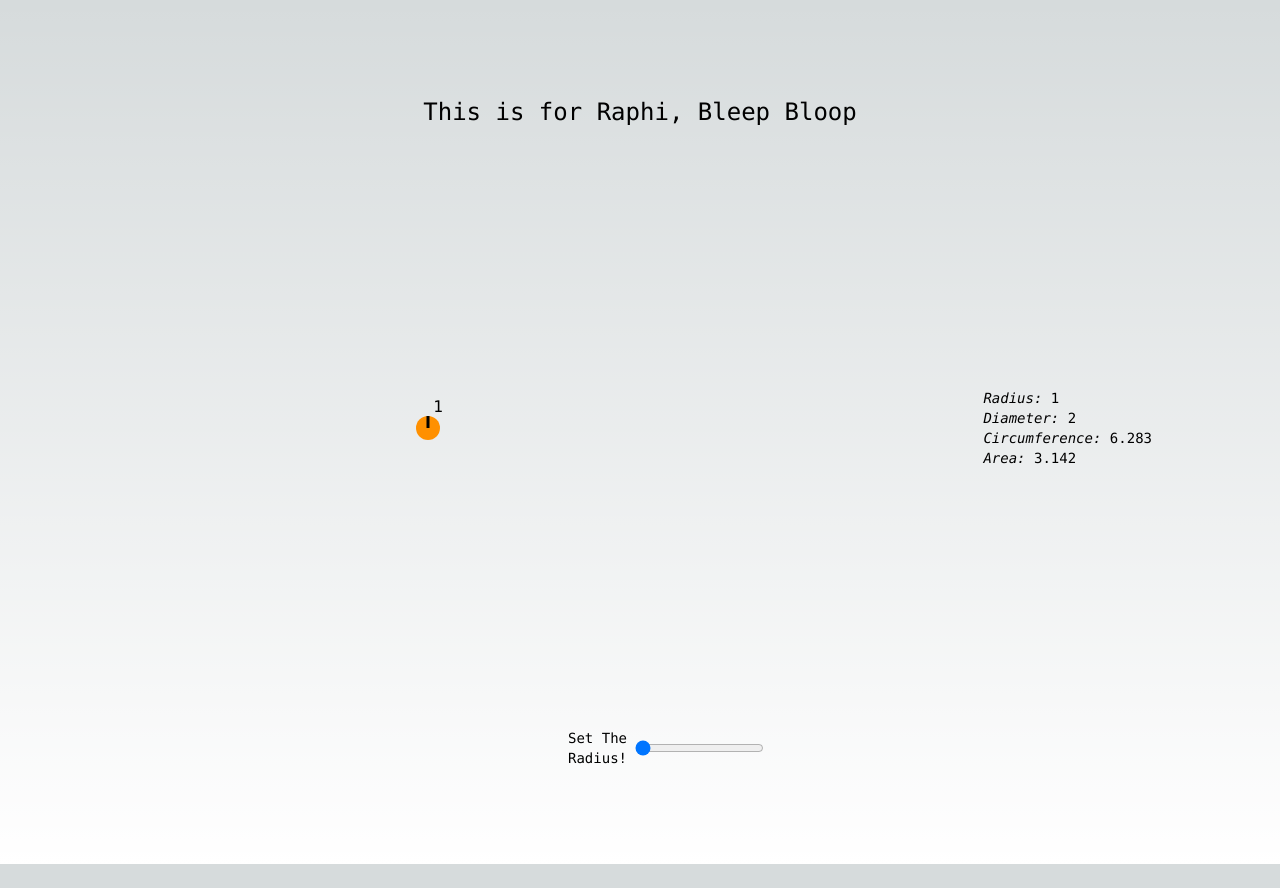
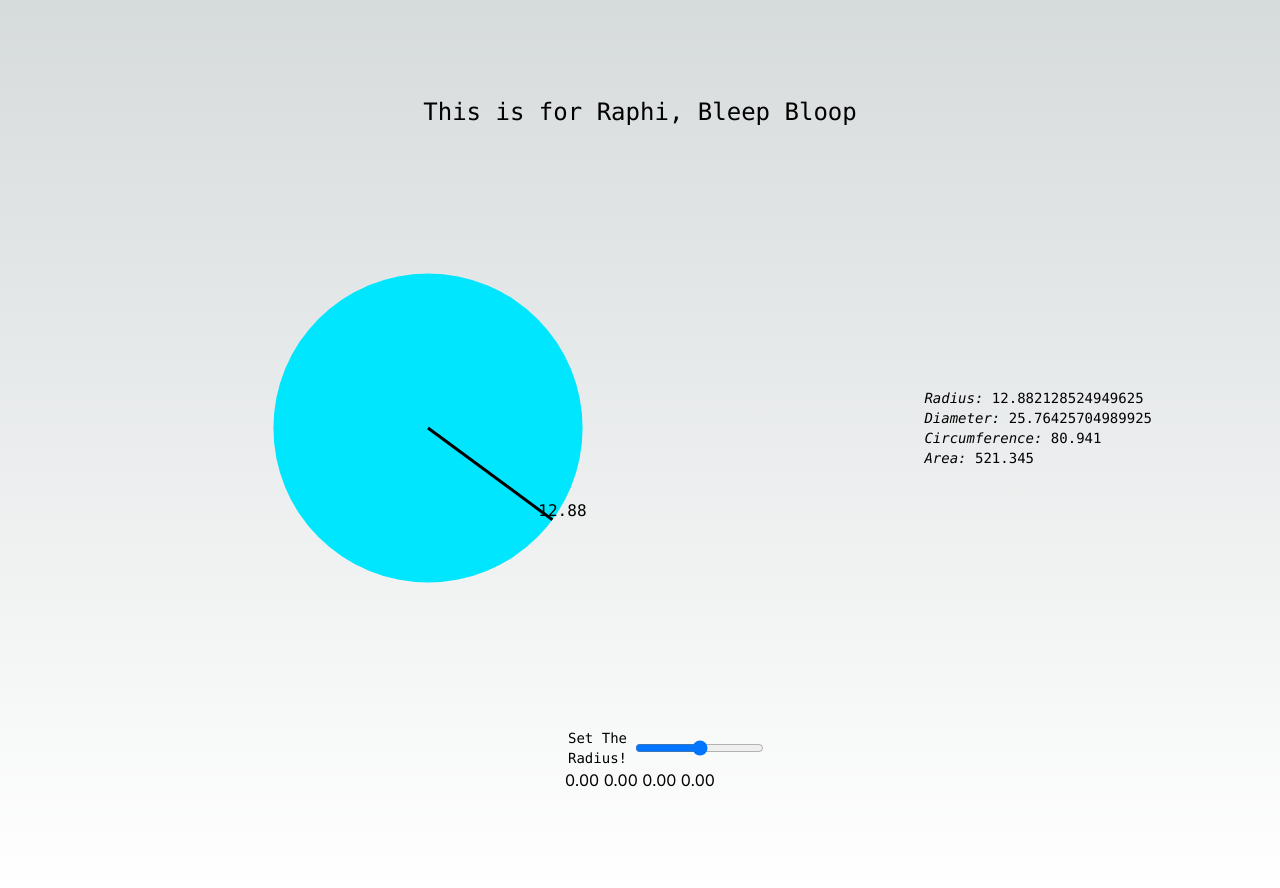
Before and after one commit to peterdresslar/rafa-maths, a Next.js app: page / in a window 1280 px wide. Before the commit the page ends 864 px from the top, so only its background shows below. Built offline with nearby package versions, Linux system fonts and the light colour scheme.

Commit message:
exponential decay

```diff
--- a/app/page.tsx
+++ b/app/page.tsx
@@ -4,54 +4,93 @@ import { useEffect, useState } from 'react';
 import * as d3 from 'd3';
 
 export default function Home() {
+  const maxRadius = 25;
   const [radius, setRadius] = useState(1);
   const diameter = radius * 2;
   const circumference = Math.round(((diameter * Math.PI) + Number.EPSILON) * 1000) / 1000
+
+  // referenceAngle is the reference angle of the overlays (radius, diameter, etc.) for the circle
+  // To calculate motion, we can simply move our radius and our referenceAngle.
+  // We could possibly use a vertex, but no plans for that yet
+  const startingReferenceAngle = 10;
+  const [referenceAngle, setReferenceAngle] = useState(startingReferenceAngle);
+  // rotationVelocity is velocity of the circle in degrees per second. can be positive or negative.
+  const startingRotationVelocity = .001;
+  const [rotationVelocity, setRotationVelocity] = useState(startingRotationVelocity);
+  // radiusVelocity is velocity of the radius expansion or contraction in px per second. can be positive or negative.
+  // note maybe should be implemented as percentage of min/max radius
+  const startingRadiusVelocity = 1;
+  const [radiusVelocity, setRadiusVelocity] = useState(startingRadiusVelocity);
+  // friction is a constant that gives motion a sticky feeling. 0 is no friction, 1 is max friction
+  const radiusFriction = .85
+  const [radiusDelta, setRadiusDelta] = useState(1.5);
+  const rotationFriction = 0.9;
+  const [rotationDelta, setRotationDelta] = useState(10);
 
   const area = Math.round((Math.PI * Math.pow(radius, 2) + Number.EPSILON) * 1000) / 1000;
   const svgWidth = 600;
   const svgHeight = 600;
 
   useEffect(() => {
-    // Select the SVG element
+    let animationFrameId: number | undefined
+
+    const animate = () => {
+      // Update the state variables
+      setRotationDelta(prevDelta => prevDelta * rotationFriction);
+      setRotationVelocity(prevVelocity => prevVelocity * rotationDelta);
+      setRadiusDelta(prevDelta => prevDelta * radiusFriction);
+      setRadiusVelocity(prevVelocity => prevVelocity * radiusDelta);
+      setRadius(prevRadius => Math.min(maxRadius, Math.max(1, prevRadius + radiusVelocity)));
+      setReferenceAngle(prevAngle => prevAngle + rotationVelocity);
+
+      animationFrameId = requestAnimationFrame(animate);
+    };
+
+    // Start the animation
+    animationFrameId = requestAnimationFrame(animate);
+
+    return () => {
+      // Cleanup: cancel the animation frame
+      if (animationFrameId) {
+      cancelAnimationFrame(animationFrameId);
+      }
+    };
+  }, [radius, referenceAngle, radiusVelocity, rotationVelocity, radiusDelta, rotationDelta, radiusFriction, rotationFriction]);
+
+  useEffect(() => {
     const svg = d3.select('#circles-svg');
+    svg.selectAll('*').remove();
 
-    // Clear previous elements
-    svg.selectAll("*").remove();
+    const scaledRadius = Math.min(svgWidth, svgHeight) / 2 * (radius / 25);
+    const fill = `hsl(${Math.round((radius / 25) * 360)}, 100%, 50%)`;
 
-    // Calculate scaled radius
-    const scaledRadius = Math.min(svgWidth, svgHeight) / 2 * (radius / 25);
-
-    // Compute the color of the circle
-    // We want to go around the color scale twice with a small offset for flavor!
-    const fillValue = Math.round((radius / 25) * 720) + 5;
-    const fill = `hsl(${fillValue}, 100%, 50%)`
-    console.log(fillValue);
-
-    // Add a circle
+    // Draw the circle
     svg.append('circle')
       .attr('cx', svgWidth / 2)
       .attr('cy', svgHeight / 2)
       .attr('r', scaledRadius)
       .attr('fill', fill);
 
-    // Add radius line
+    // Convert reference angle to radians
+    const angleInRadians = (referenceAngle * Math.PI) / 180;
+
+    // Draw the radius line
     svg.append('line')
       .attr('x1', svgWidth / 2)
       .attr('y1', svgHeight / 2)
-      .attr('x2', svgWidth / 2)
-      .attr('y2', (svgHeight / 2) - scaledRadius)
-      .attr('stroke', (fillValue % 360 > 210)  ? 'white' : 'black') // change this based on your actual fill logic
+      .attr('x2', svgWidth / 2 + Math.cos(angleInRadians) * scaledRadius)
+      .attr('y2', svgHeight / 2 - Math.sin(angleInRadians) * scaledRadius)
+      .attr('stroke', 'black')
       .attr('stroke-width', 3);
 
-    // Add radius label
+    // Draw the label
     svg.append('text')
-      .attr('x', svgWidth / 2 + 10)  // 10 pixels right of the line end
-      .attr('y', (svgHeight / 2) - scaledRadius - 4) // align with the line end and offset
+      .attr('x', svgWidth / 2 + Math.cos(angleInRadians) * scaledRadius + 10)
+      .attr('y', svgHeight / 2 - Math.sin(angleInRadians) * scaledRadius - 4)
       .attr('font-size', '16px')
       .attr('text-anchor', 'middle')
-      .text(`${radius}`);
-  }, [radius]);
+      .text(`${radius.toFixed(2)}`);
+  }, [radius, referenceAngle]);
 
   return (
     <main className="flex min-h-screen flex-col items-center justify-between p-24">
@@ -73,6 +112,9 @@ export default function Home() {
       <label htmlFor="radius">Set The Radius!</label>
       <input type="range" min="1" max="25" value={radius} onChange={(e) => setRadius(Number(e.target.value))} />
     </div>
+    <div>
+      {radiusVelocity.toFixed(2)} {radiusDelta.toFixed(2)} {rotationVelocity.toFixed(2)} { rotationDelta.toFixed(2)}
+    </div>
   </main>
   )
 }
```
